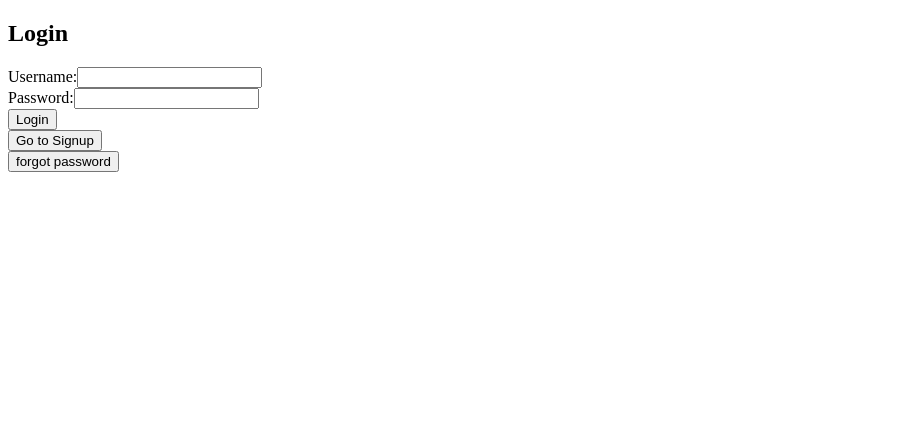
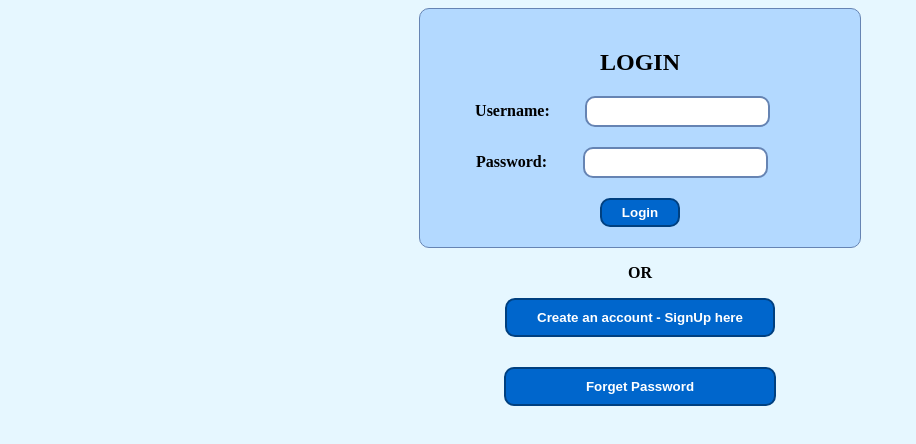
Before and after one commit to MohanPutreddy/Capstone-sem4-conestoga-group6, a React (Create React App) app in the folder CapstoneFrontend/: page / in a window 1280 px wide. Shown: the top 444 px of the page, without its empty margins (0-916 px from the left). Built offline with nearby package versions, Linux system fonts and the light colour scheme.

Commit message:
Added Css to login and forget password

```diff
--- /dev/null
+++ b/CapstoneFrontend/src/Components/Css/styles.css
@@ -0,0 +1,94 @@
+.form-container {
+  max-width: 400px;
+  margin: 0 auto;
+  padding: 20px;
+  border: 1px solid #6684b3;
+  background-color: #b3d9ff;
+  border-radius: 10px;
+}
+
+h2 {
+  text-align: center;
+  text-transform: uppercase;
+  font-weight: bold;
+}
+
+body {
+  background-color: #e6f7ff;
+}
+
+.form-fields {
+  margin-bottom: 20px;
+  display: flex;
+  flex-direction: row;
+  align-items: center;
+  justify-content: space-evenly;
+}
+
+.form-fields label {
+  /* margin: 10px 10px 10px 10px; */
+  font-weight: bold;
+}
+
+.form-fields input {
+  height: 25px;
+  border-radius: 10px;
+  border: 2px solid #6684b3;
+}
+
+.login-button,
+.signup-button,
+.google-button,
+.forget-button {
+  display: flex;
+  justify-content: center;
+  align-items: center;
+}
+
+.login-button button,
+.signup-button button,
+.google-button button,
+.forget-button button {
+  width: auto;
+  background-color: #0066cc;
+  border: 2px solid #004080;
+  color: white;
+  border-radius: 10px;
+  padding: 5px 20px 5px 20px;
+  font-weight: bold;
+}
+
+.para-container {
+  display: flex;
+  justify-content: center;
+  align-items: center;
+  font-weight: bold;
+  text-transform: uppercase;
+}
+
+.signup-button button {
+  padding: 10px 30px 10px 30px;
+}
+
+.google-button button {
+  padding: 10px 64px 10px 64px;
+}
+
+.forget-button button {
+  padding: 10px 80px 10px 80px;
+}
+
+.google-button,
+.forget-button {
+  margin-top: 30px;
+}
+
+/* .forget-button {
+  background: none;
+  border: none;
+  color: blue;
+  text-decoration: underline;
+  cursor: pointer;
+  font-size: 1em;
+  font-family: serif;
+} */
--- a/CapstoneFrontend/src/Components/ForgotPassword.js
+++ b/CapstoneFrontend/src/Components/ForgotPassword.js
@@ -64,10 +64,10 @@ export default function ForgotPassword() {
   return (
     <div>
       {hide ? (
-        <div>
-          <h2>ForgotPassword</h2>
+        <div className="form-container">
+          <h2>Forgot Password</h2>
           <form onSubmit={handleSubmit}>
-            <div>
+            <div className="form-fields">
               <label htmlFor="Email">Email:</label>
               <input
                 type="email"
@@ -77,7 +77,7 @@ export default function ForgotPassword() {
                 onChange={handleChange}
               ></input>
             </div>
-            <div>
+            <div className="login-button">
               <button type="submit" disabled={!isValidEmail}>
                 Send Email
               </button>
--- a/CapstoneFrontend/src/Components/Login.js
+++ b/CapstoneFrontend/src/Components/Login.js
@@ -1,6 +1,7 @@
 import { useState } from "react";
 import axios from "axios";
 import { useNavigate } from "react-router-dom";
+import "./Css/styles.css";
 
 export default function Login({ onGoToSignup }) {
   const nagivate = useNavigate();
@@ -62,9 +63,10 @@ export default function Login({ onGoToSignup }) {
 
   return (
     <div>
+      <div className="form-container">
         <h2>Login</h2>
         <form onSubmit={handleSubmitLogin}>
-        <div>
+          <div className="form-fields">
             <label htmlFor="username">Username:</label>
             <input
               type="text"
@@ -76,7 +78,7 @@ export default function Login({ onGoToSignup }) {
             <span style={{ color: "red" }}>{errorsLogin.username}</span>
           </div>
 
-        <div>
+          <div className="form-fields">
             <label htmlFor="password">Password:</label>
             <input
               type="password"
@@ -88,15 +90,21 @@ export default function Login({ onGoToSignup }) {
             <span style={{ color: "red" }}>{errorsLogin.password}</span>
           </div>
 
+          <div className="login-button">
             <button type="submit">Login</button>
+          </div>
         </form>
-      <div>
+      </div>
+      <div className="para-container">
+        <p>or</p>
+      </div>
+      <div className="signup-button">
         <button type="button" onClick={onGoToSignup}>
-          Go to Signup
+          Create an account - SignUp here
         </button>
       </div>
-      <div>
-        <button onClick={changePassword}>forgot password</button>
+      <div className="forget-button">
+        <button onClick={changePassword}>Forget Password</button>
       </div>
     </div>
   );
```
Also changed, not shown: 1 other file (tests, documents, lock files or other folders). Lines whose indentation alone changed are shown as unchanged.
